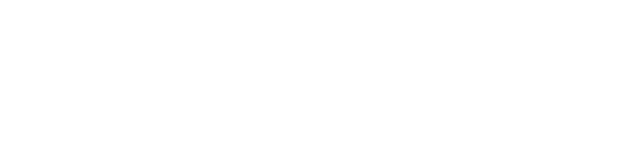
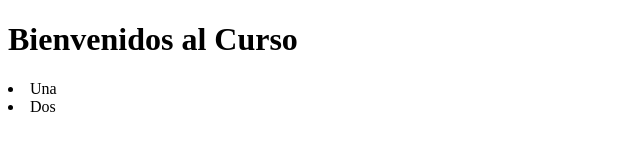
Before and after one commit to PablitoJara/CursoGit, a plain HTML site: page index.html in a window 1280 px wide. Shown: the whole page, without its empty margins (0-640 px from the left). Drawn offline with Linux system fonts and the light colour scheme.

Commit message:
Agregado Titulo y Formulario

```diff
--- a/index.html
+++ b/index.html
@@ -7,6 +7,15 @@
     <title>GIT</title>
 </head>
 <body>
+    <h1>Bienvenidos al Curso</h1>
+    <div>
+        <form action="">
+            <li>Una</li>
+            <li>Dos</li>
+        </form>
+    </div>
+
+
 
 </body>
 </html>
```
